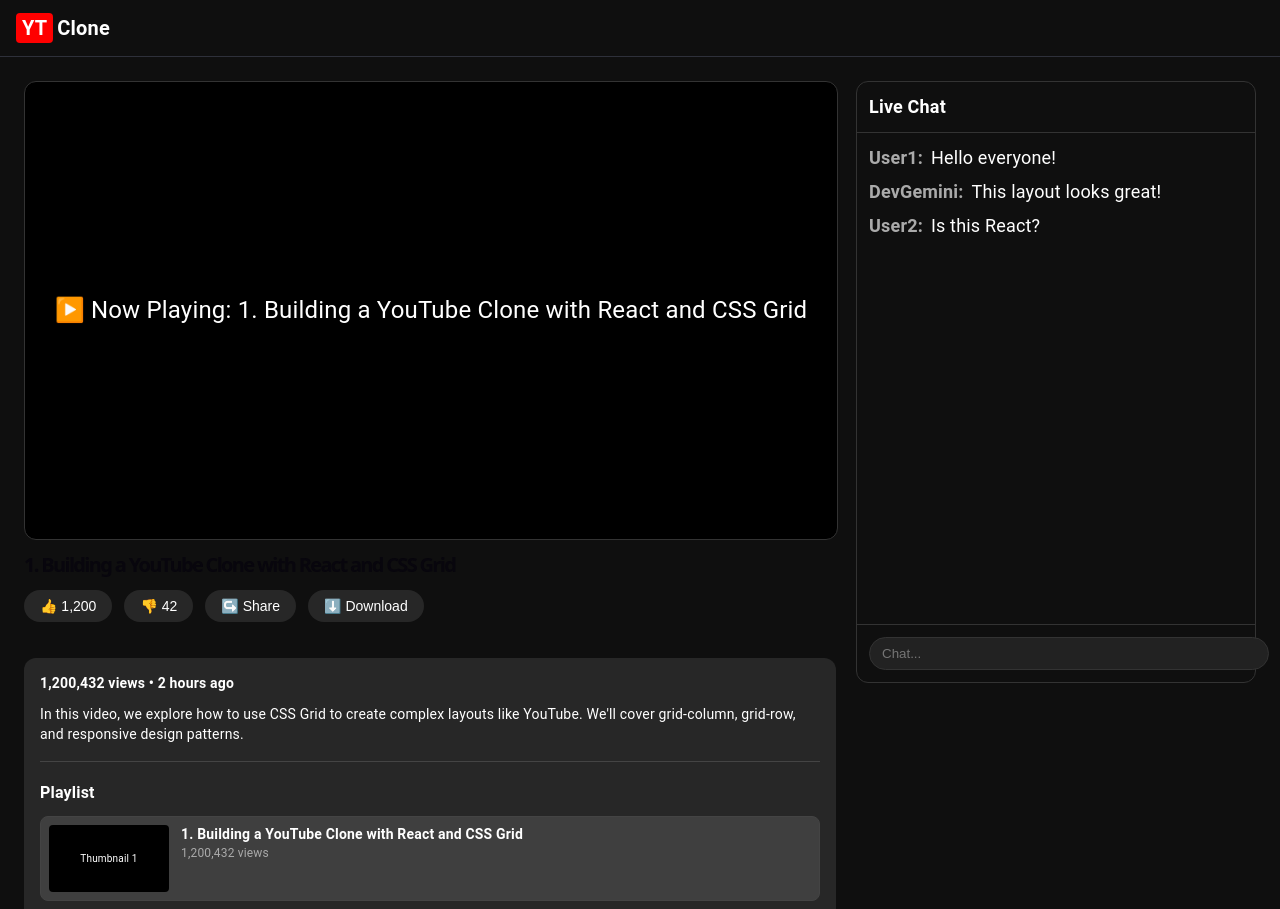
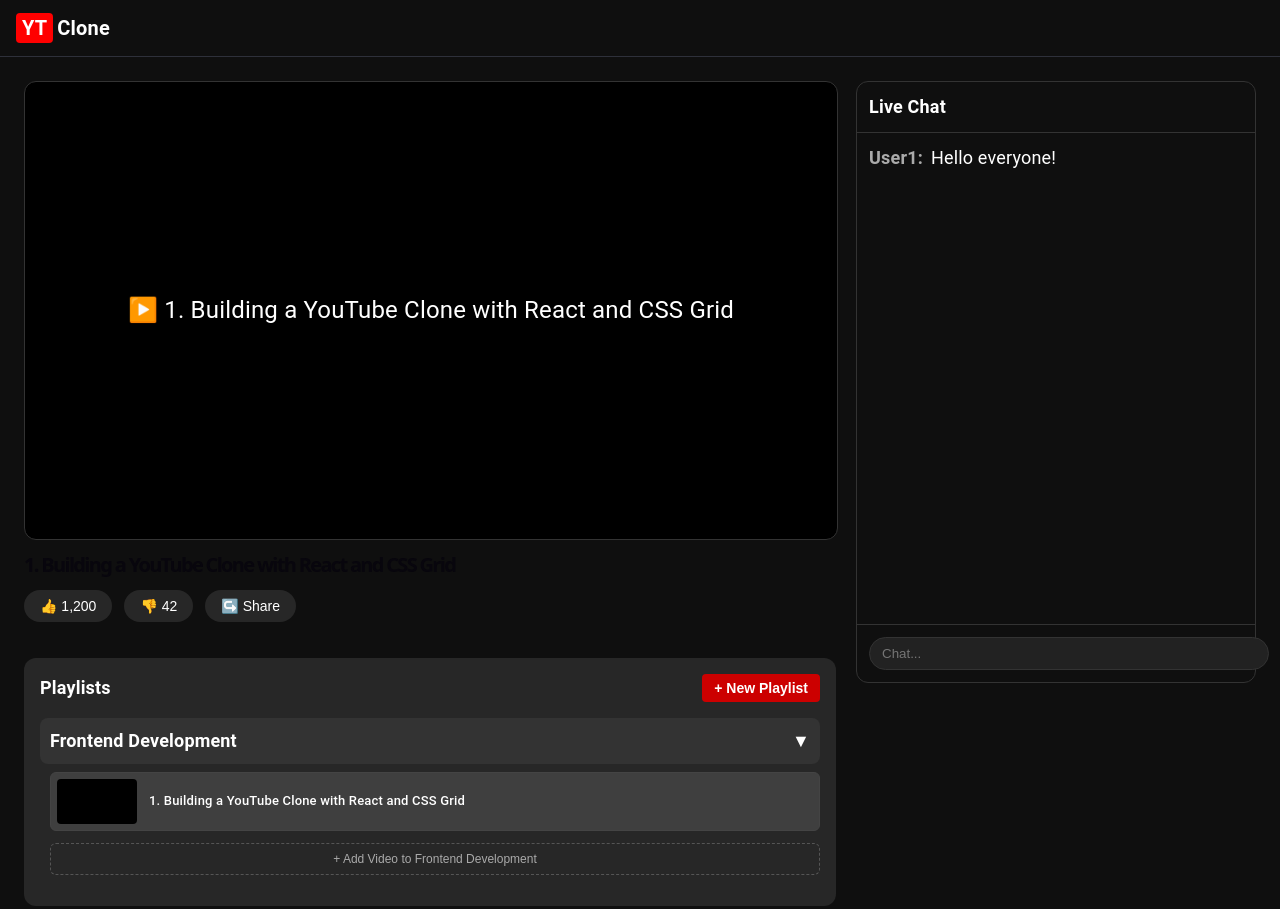
Before and after one commit to Rui-s0s/Javascript-React, a React (Vite) app: page / in a window 1280 px wide. Shown: the top 909 px of the page. Built offline with nearby package versions, Linux system fonts and the light colour scheme.

Commit message:
feat: Base para lo que te pidio el ejercicio

```diff
--- a/src/App.jsx
+++ b/src/App.jsx
@@ -1,71 +1,41 @@
 import React, { useState, useEffect, useRef } from 'react';
 import './App.css';
 
-const PLAYLIST = [
+const INITIAL_DATA = [
+  {
+    id: 'pl1',
+    name: 'Frontend Development',
+    videos: [
       {
         id: 1,
         title: '1. Building a YouTube Clone with React and CSS Grid',
-    description: 'In this video, we explore how to use CSS Grid to create complex layouts like YouTube. We\'ll cover grid-column, grid-row, and responsive design patterns.',
-    views: '1,200,432',
-    time: '2 hours ago',
         likes: 1200,
         dislikes: 42,
-    messages: [
-      { id: 1, user: 'User1', text: 'Hello everyone!' },
-      { id: 2, user: 'DevGemini', text: 'This layout looks great!' },
-      { id: 3, user: 'User2', text: 'Is this React?' },
-    ]
-  },
-  {
-    id: 2,
-    title: '2. Mastering Flexbox for Modern Web Design',
-    description: 'Flexbox is essential for one-dimensional layouts. Learn how to align items, justify content, and handle wrapping like a pro.',
-    views: '850,000',
-    time: '1 day ago',
-    likes: 8500,
-    dislikes: 120,
-    messages: [
-      { id: 1, user: 'FlexFan', text: 'Flexbox changed my life.' },
-      { id: 2, user: 'CSS_Wizard', text: 'Grid + Flexbox is the way to go.' },
-    ]
-  },
-  {
-    id: 3,
-    title: '3. Advanced State Management in React',
-    description: 'Dive deep into hooks, context API, and when to reach for external libraries like Redux or Zustand.',
-    views: '45,210',
-    time: '5 mins ago',
-    likes: 450,
-    dislikes: 5,
-    messages: [
-      { id: 1, user: 'StateMaster', text: 'Hooks are so much cleaner.' },
-      { id: 2, user: 'Newbie', text: 'This is a bit hard to follow but useful!' },
+        messages: [{ id: 1, user: 'User1', text: 'Hello everyone!' }]
+      }
     ]
   }
 ];
 
 function App() {
-  const [currentVideo, setCurrentVideo] = useState(PLAYLIST[0]);
-  const [messages, setMessages] = useState(PLAYLIST[0].messages);
-  const [likes, setLikes] = useState(PLAYLIST[0].likes);
-  const [dislikes, setDislikes] = useState(PLAYLIST[0].dislikes);
+  const [playlists, setPlaylists] = useState(INITIAL_DATA);
+  const [currentVideo, setCurrentVideo] = useState(INITIAL_DATA[0].videos[0]);
+  const [messages, setMessages] = useState(currentVideo.messages);
+  const [likes, setLikes] = useState(currentVideo.likes);
+  const [dislikes, setDislikes] = useState(currentVideo.dislikes);
   const [inputValue, setInputValue] = useState('');
+  const [expandedPlaylists, setExpandedPlaylists] = useState(['pl1']);
 
   const chatEndRef = useRef(null);
 
-  // Update local state when currentVideo changes
   useEffect(() => {
     setMessages(currentVideo.messages);
     setLikes(currentVideo.likes);
     setDislikes(currentVideo.dislikes);
   }, [currentVideo]);
 
-  const scrollToBottom = () => {
+  useEffect(() => {
     chatEndRef.current?.scrollIntoView({ behavior: 'smooth' });
-  };
-
-  useEffect(() => {
-    scrollToBottom();
   }, [messages]);
 
   const handleSendMessage = (e) => {
@@ -80,6 +50,41 @@ function App() {
     window.scrollTo({ top: 0, behavior: 'smooth' });
   };
 
+  const togglePlaylist = (id) => {
+    setExpandedPlaylists(prev =>
+      prev.includes(id) ? prev.filter(p => p !== id) : [...prev, id]
+    );
+  };
+
+  const createPlaylist = () => {
+    const name = prompt("Enter playlist name:");
+    if (name) {
+      const newPl = {
+        id: 'pl' + Date.now(),
+        name: name,
+        videos: []
+      };
+      setPlaylists([...playlists, newPl]);
+      setExpandedPlaylists([...expandedPlaylists, newPl.id]);
+    }
+  };
+
+  const addVideo = (playlistId) => {
+    const title = prompt("Enter video title:");
+    if (title) {
+      const newVideo = {
+        id: Date.now(),
+        title: title,
+        likes: 0,
+        dislikes: 0,
+        messages: []
+      };
+      setPlaylists(playlists.map(pl =>
+        pl.id === playlistId ? { ...pl, videos: [...pl.videos, newVideo] } : pl
+      ));
+    }
+  };
+
   return (
     <div className="app-container">
       <nav className="navbar">
@@ -92,7 +97,7 @@ function App() {
         <section className="video-section">
           <div className="video-placeholder">
             <div style={{ textAlign: 'center' }}>
-               ▶️ Now Playing: {currentVideo.title}
+               ▶️ {currentVideo.title}
             </div>
           </div>
           <h1 className="video-title">{currentVideo.title}</h1>
@@ -104,7 +109,6 @@ function App() {
               👎 {dislikes.toLocaleString()}
             </button>
             <button className="action-btn">↪️ Share</button>
-            <button className="action-btn">⬇️ Download</button>
           </div>
         </section>
 
@@ -131,16 +135,40 @@ function App() {
         </section>
 
         <section className="description-section">
-          <div className="description-content">
-            <strong>{currentVideo.views} views • {currentVideo.time}</strong>
-            <p style={{ marginTop: '12px', borderBottom: '1px solid #444', paddingBottom: '16px' }}>
-              {currentVideo.description}
-            </p>
+          <div className="playlists-container">
+            <div style={{ display: 'flex', justifyContent: 'space-between', alignItems: 'center', marginBottom: '16px' }}>
+              <h3 style={{ fontSize: '18px', color: '#fff', margin: 0 }}>Playlists</h3>
+              <button
+                onClick={createPlaylist}
+                style={{ background: '#cc0000', color: 'white', border: 'none', padding: '6px 12px', borderRadius: '4px', cursor: 'pointer', fontSize: '14px', fontWeight: 'bold' }}
+              >
+                + New Playlist
+              </button>
+            </div>
 
-            <div className="playlist-area" style={{ marginTop: '20px' }}>
-              <h3 style={{ fontSize: '16px', marginBottom: '12px', color: '#fff' }}>Playlist</h3>
-              <div style={{ display: 'flex', flexDirection: 'column', gap: '10px' }}>
-                {PLAYLIST.map((video) => (
+            {playlists.map((playlist) => (
+              <div key={playlist.id} style={{ marginBottom: '15px' }}>
+                <div
+                  onClick={() => togglePlaylist(playlist.id)}
+                  style={{
+                    background: '#333',
+                    padding: '10px',
+                    borderRadius: '8px',
+                    cursor: 'pointer',
+                    display: 'flex',
+                    justifyContent: 'space-between',
+                    alignItems: 'center',
+                    fontWeight: 'bold',
+                    marginBottom: '8px'
+                  }}
+                >
+                  {playlist.name}
+                  <span>{expandedPlaylists.includes(playlist.id) ? '▼' : '▶'}</span>
+                </div>
+
+                {expandedPlaylists.includes(playlist.id) && (
+                  <div style={{ display: 'flex', flexDirection: 'column', gap: '8px', paddingLeft: '10px' }}>
+                    {playlist.videos.map((video) => (
                       <div
                         key={video.id}
                         onClick={() => selectVideo(video)}
@@ -148,24 +176,30 @@ function App() {
                           display: 'flex',
                           gap: '12px',
                           cursor: 'pointer',
-                      padding: '8px',
-                      borderRadius: '8px',
+                          padding: '6px',
+                          borderRadius: '6px',
                           background: currentVideo.id === video.id ? '#3f3f3f' : 'transparent',
                           border: '1px solid #444'
                         }}
-                    className="playlist-item"
                       >
-                    <div style={{ width: '120px', height: '67px', background: '#000', borderRadius: '4px', display: 'flex', alignItems: 'center', justifyContent: 'center', fontSize: '10px' }}>
-                      Thumbnail {video.id}
+                        <div style={{ width: '80px', height: '45px', background: '#000', borderRadius: '4px', flexShrink: 0 }} />
+                        <div style={{ overflow: 'hidden', display: 'flex', alignItems: 'center' }}>
+                          <div style={{ fontSize: '13px', fontWeight: '500', whiteSpace: 'nowrap', textOverflow: 'ellipsis', overflow: 'hidden' }}>
+                            {video.title}
                           </div>
-                    <div style={{ flex: 1 }}>
-                      <div style={{ fontSize: '14px', fontWeight: 'bold', color: '#fff' }}>{video.title}</div>
-                      <div style={{ fontSize: '12px', color: '#aaa' }}>{video.views} views</div>
                         </div>
                       </div>
                     ))}
+                    <button
+                      onClick={(e) => { e.stopPropagation(); addVideo(playlist.id); }}
+                      style={{ background: 'transparent', color: '#aaa', border: '1px dashed #555', padding: '8px', borderRadius: '6px', cursor: 'pointer', fontSize: '12px', marginTop: '4px' }}
+                    >
+                      + Add Video to {playlist.name}
+                    </button>
                   </div>
+                )}
               </div>
+            ))}
           </div>
         </section>
       </main>
```
Lines whose indentation alone changed are shown as unchanged.
